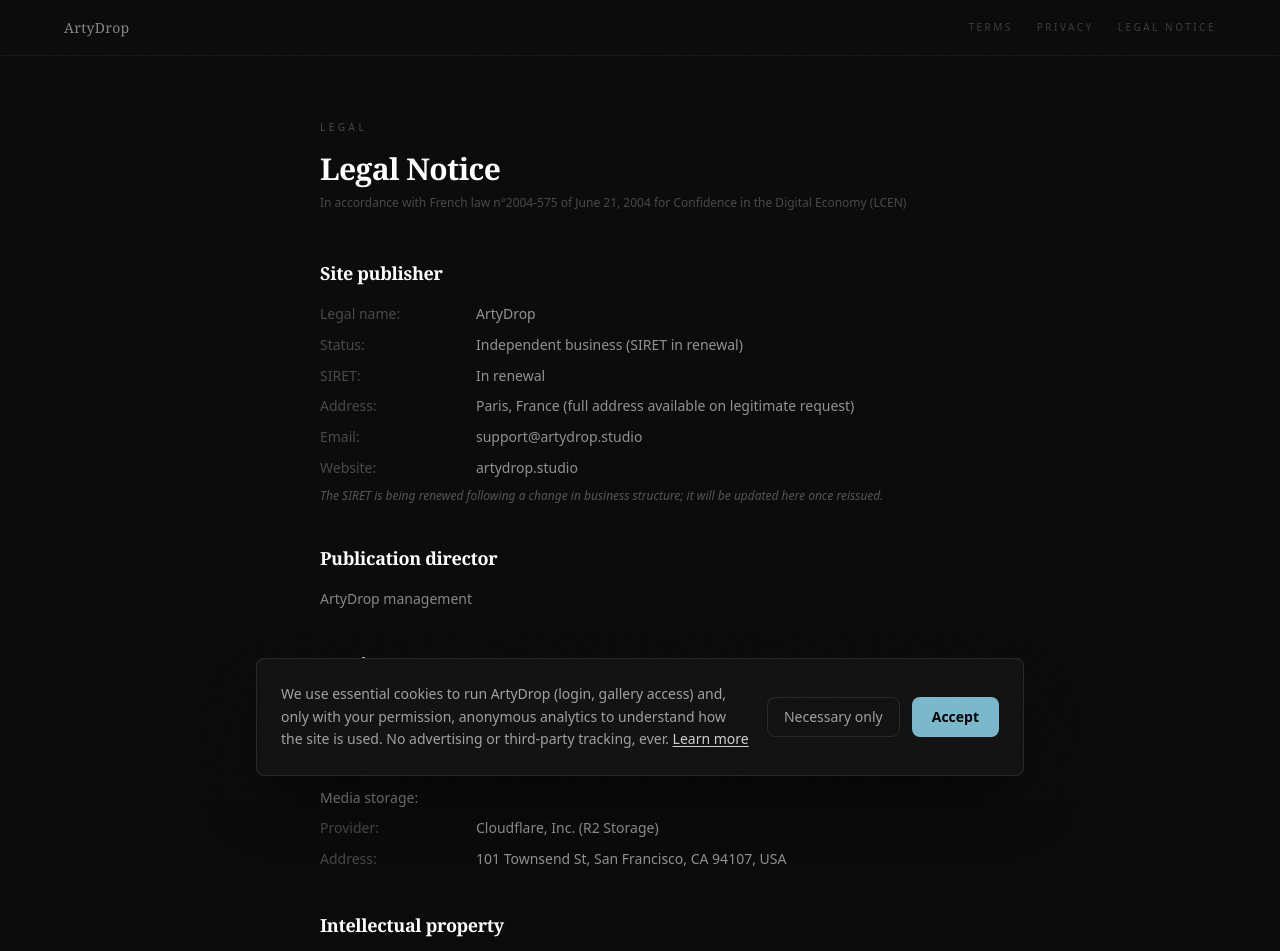
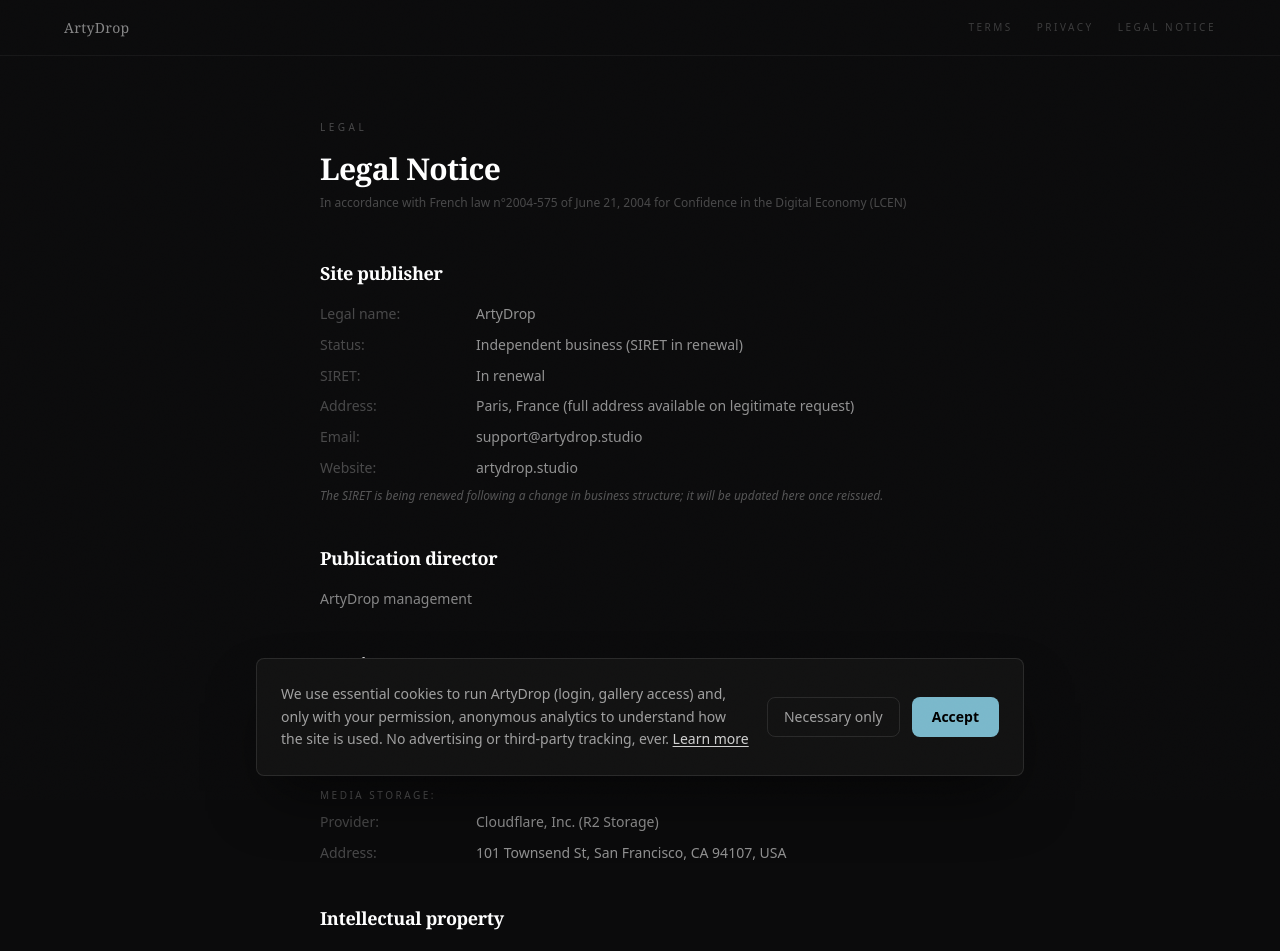
Before and after one commit to Mrxa69K/arty, a Next.js app: page /legal/mentions-legales in a window 1280 px wide. Shown: the top 951 px of the page. Built offline with nearby package versions, Linux system fonts and the light colour scheme; no server answers; a web font is replaced by a local one.

Commit message:
Fix dangling 'Media storage:' line styling on legal notice page

```diff
--- a/app/(legal)/legal/mentions-legales/MentionsLegalesContent.js
+++ b/app/(legal)/legal/mentions-legales/MentionsLegalesContent.js
@@ -29,7 +29,7 @@
         <Row label={t('legal.labelHost')} value="Vercel Inc." />
         <Row label={t('legal.labelAddress')} value="340 S Lemon Ave #4133, Walnut, CA 91789, USA" />
         <Row label={t('legal.labelWebsite')} value="vercel.com" />
-        <p className="mt-3">{t('legal.mediaStorageIntro')}</p>
+        <p className="mt-4 text-[10px] tracking-[0.25em] uppercase text-white/30">{t('legal.mediaStorageIntro')}</p>
         <Row label={t('legal.labelProvider')} value="Cloudflare, Inc. (R2 Storage)" />
         <Row label={t('legal.labelAddress')} value="101 Townsend St, San Francisco, CA 94107, USA" />
       </Section>
```
